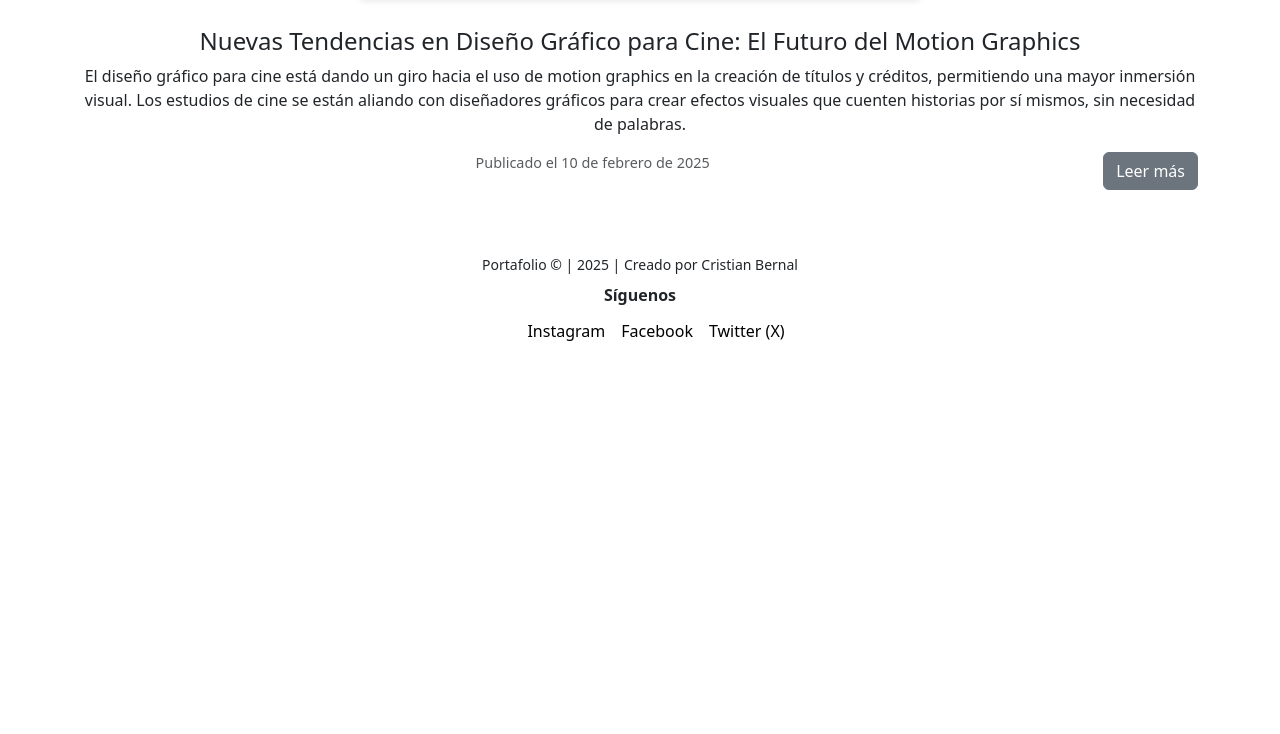
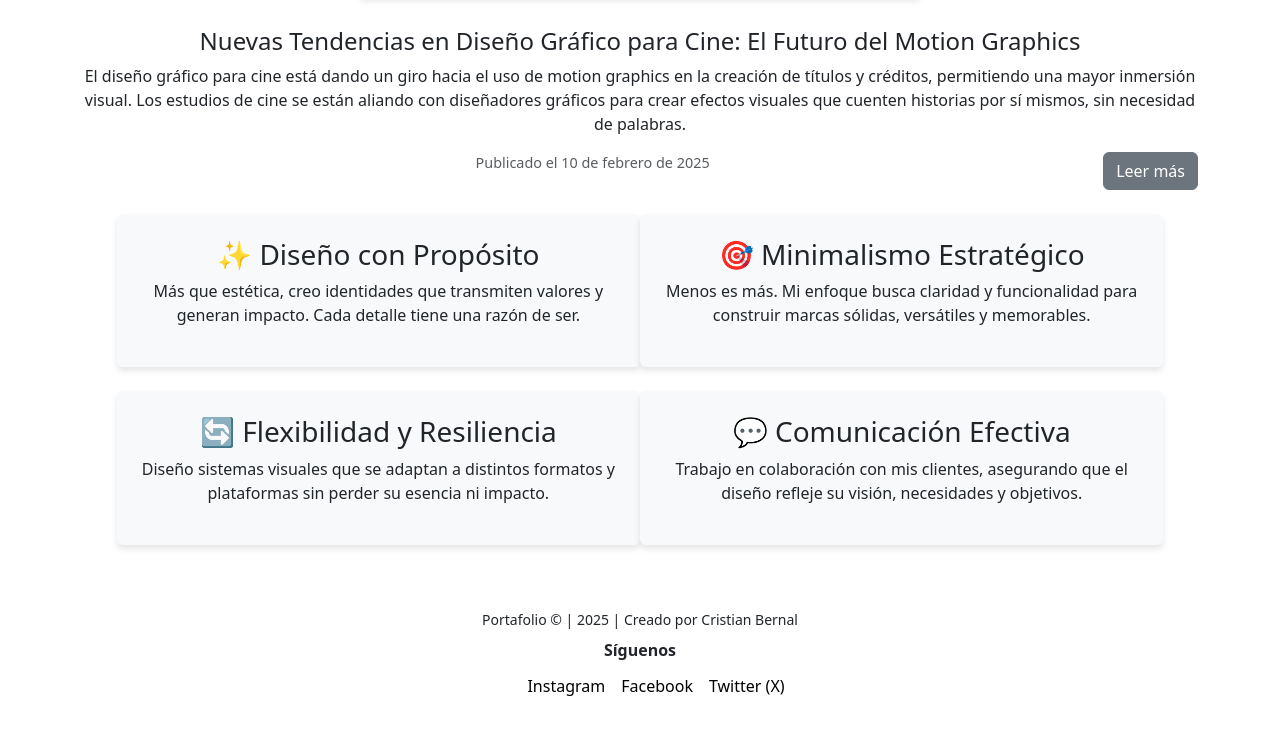
Before and after one commit to smurf-1/portafolio-, a plain HTML site: page index.html in a window 1280 px wide. Shown: the part 4153-4887 px from the top of the page. Before the commit the page ends 4552 px from the top, so only its background shows below. Drawn offline with nearby package versions, Linux system fonts and the light colour scheme.

Commit message:
agreago imagenes3

```diff
--- a/index.html
+++ b/index.html
@@ -4,6 +4,7 @@
     <meta charset="utf-8">
     <meta name="viewport" content="width=device-width, initial-scale=1">
     <title>Portafolio Cristian Bernal</title>
+    <link rel="icon" href="img/favicon.svg" type="image/svg+xml">
     <link href="https://cdn.jsdelivr.net/npm/bootstrap@5.3.3/dist/css/bootstrap.min.css" rel="stylesheet" integrity="sha384-QWTKZyjpPEjISv5WaRU9OFeRpok6YctnYmDr5pNlyT2bRjXh0JMhjY6hW+ALEwIH" crossorigin="anonymous">
     <link rel="preconnect" href="https://fonts.googleapis.com">
 <link rel="preconnect" href="https://fonts.gstatic.com" crossorigin>
@@ -182,6 +183,27 @@
                                     </div>
                                 </div>
                             </div>
+
+                            <div class="container-fluid">
+                                <div class="row justify-content-center">
+                                    <div class="habilidad rounded col-xxl-5 col-xl-5 col-lg-5 col-md-6 col-sm-12 mb-4 p-4">
+                                        <h3>✨ Diseño con Propósito</h3>
+                                        <p>Más que estética, creo identidades que transmiten valores y generan impacto. Cada detalle tiene una razón de ser.</p>
+                                    </div>
+                                    <div class="habilidad rounded col-xxl-5 col-xl-5 col-lg-5 col-md-6 col-sm-12 mb-4 p-4">
+                                        <h3>🎯 Minimalismo Estratégico</h3>
+                                        <p>Menos es más. Mi enfoque busca claridad y funcionalidad para construir marcas sólidas, versátiles y memorables.</p>
+                                    </div>
+                                    <div class="habilidad rounded col-xxl-5 col-xl-5 col-lg-5 col-md-6 col-sm-12 mb-4 p-4">
+                                        <h3>🔄 Flexibilidad y Resiliencia</h3>
+                                        <p>Diseño sistemas visuales que se adaptan a distintos formatos y plataformas sin perder su esencia ni impacto.</p>
+                                    </div>
+                                    <div class="habilidad rounded col-xxl-5 col-xl-5 col-lg-5 col-md-6 col-sm-12 mb-4 p-4">
+                                        <h3>💬 Comunicación Efectiva</h3>
+                                        <p>Trabajo en colaboración con mis clientes, asegurando que el diseño refleje su visión, necesidades y objetivos.</p>
+                                    </div>
+                                </div>
+                            </div>
                             <footer class="footer">
                                 <small>Portafolio © | 2025 | Creado por Cristian Bernal</small>
                                 <h2 class="brand"> </h2>
```
Also changed, not shown: blog.html (+5 -5 lines).
